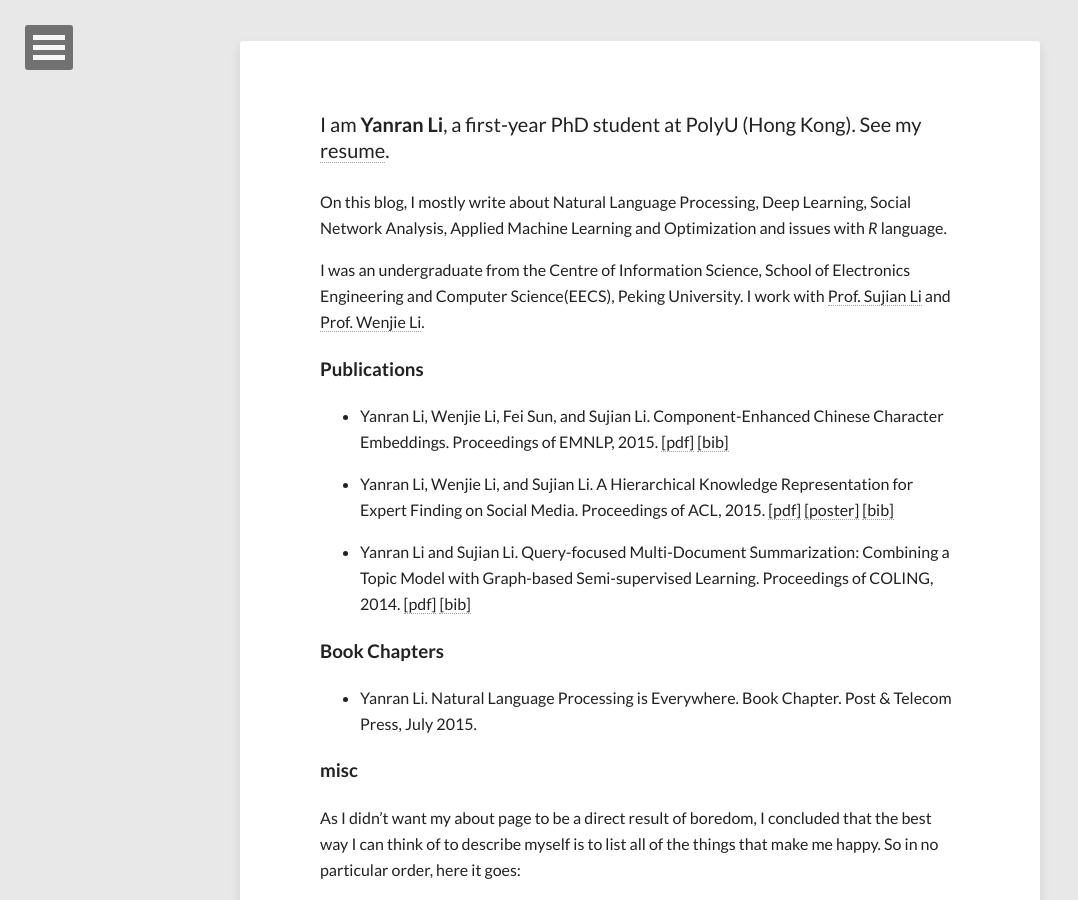
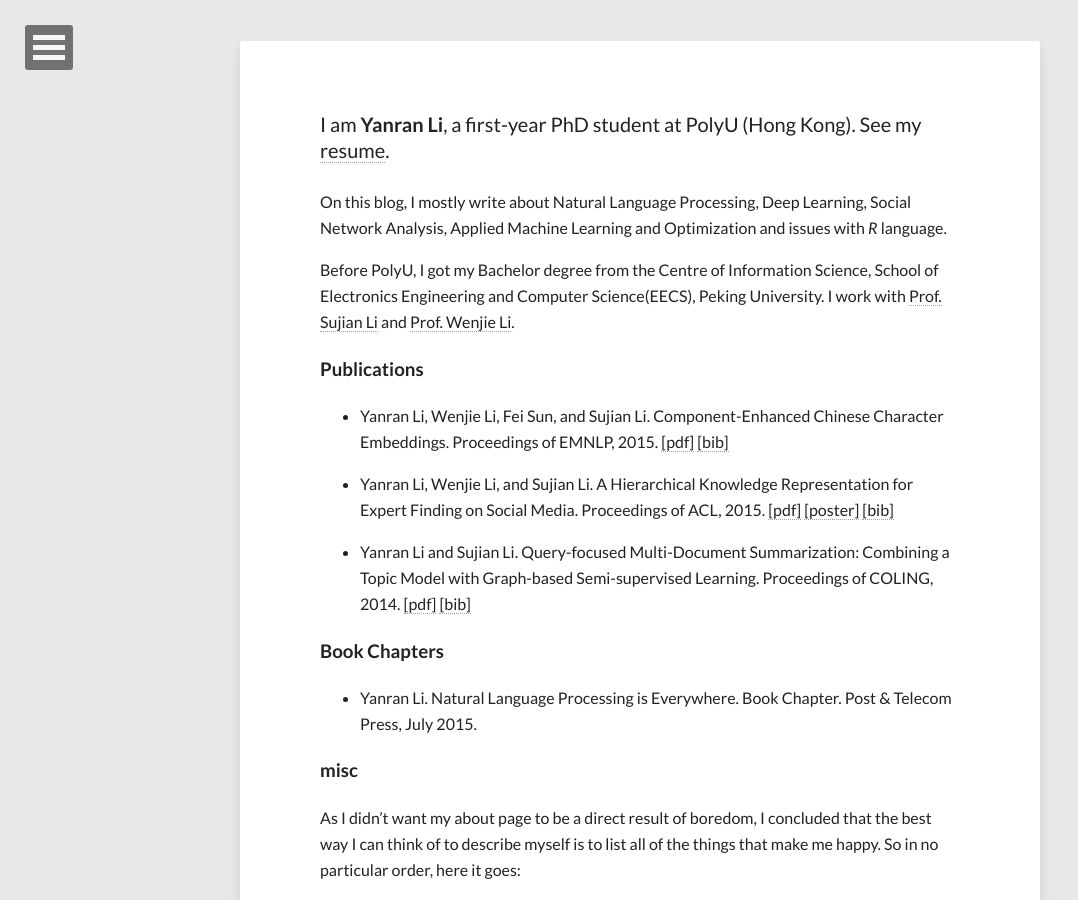
Before and after one commit to niangaotuantuan/niangaotuantuan.github.io, a Jekyll site: the page built from about.md, in a window 1280 px wide and 900 px high, scrolled down 409 px. Shown: the whole window, without its empty margins (0-1078 px from the left). Built offline with Jekyll 4.4.1, drawn with Linux system fonts in a browser that asks for light colours; nearby versions of some CDN libraries.

Commit message:
update info

```diff
--- a/about.md
+++ b/about.md
@@ -11,7 +11,7 @@
 
 On this blog, I mostly write about Natural Language Processing, Deep Learning, Social Network Analysis, Applied Machine Learning and Optimization and issues with *R* language.
 
-I was an undergraduate from the Centre of Information Science, School of Electronics Engineering and Computer Science(EECS), Peking University. I work with [Prof. Sujian Li](http://www.icl.pku.edu.cn/member/lisujian/maincontent.htm) and [Prof. Wenjie Li](http://www4.comp.polyu.edu.hk/~cswjli/).
+Before PolyU, I got my Bachelor degree from the Centre of Information Science, School of Electronics Engineering and Computer Science(EECS), Peking University. I work with [Prof. Sujian Li](http://www.icl.pku.edu.cn/member/lisujian/maincontent.htm) and [Prof. Wenjie Li](http://www4.comp.polyu.edu.hk/~cswjli/).
 
 ### Publications
 
```
